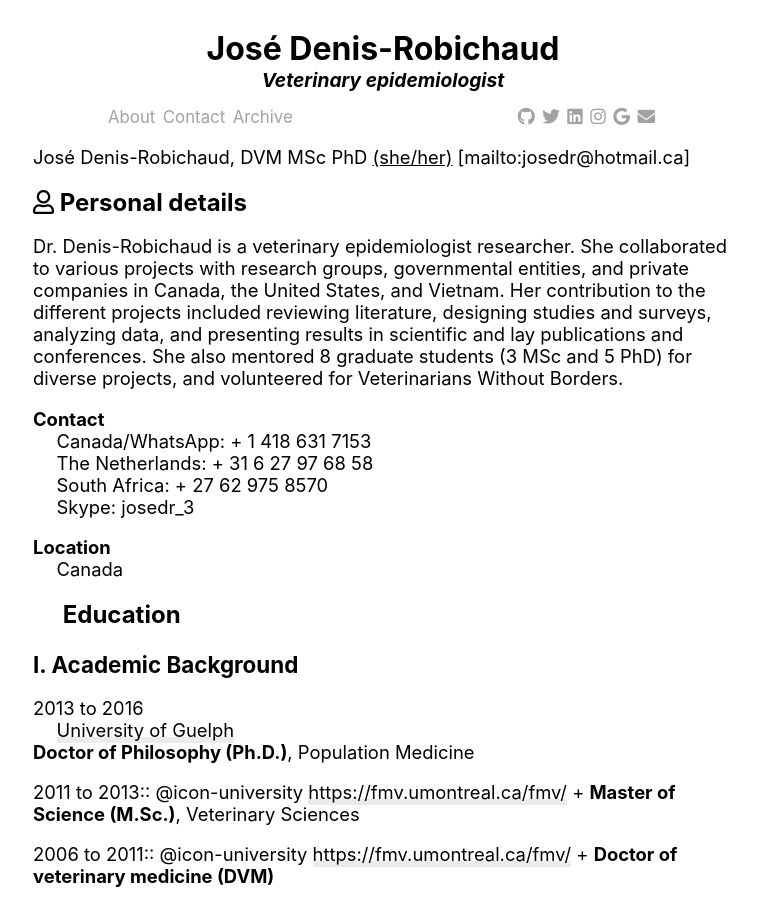
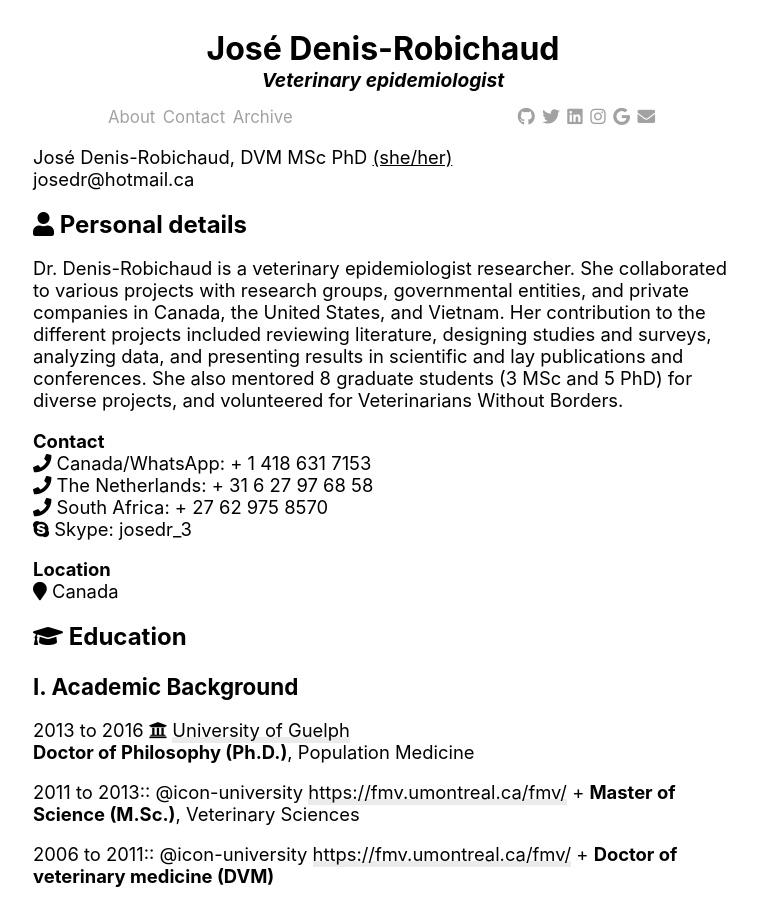
Before and after one commit to PandaSekh/Jekyll-YAMT, a Jekyll site: the page built from about.md, in a window 1280 px wide and 900 px high. Shown: the whole window, without its empty margins (257-1014 px from the left). Built offline with Jekyll 4.4.1, drawn with Linux system fonts in a browser that asks for light colours; nearby versions of some CDN libraries.

Commit message:
Update about.md

```diff
--- a/about.md
+++ b/about.md
@@ -1,13 +1,13 @@
 ---
 layout: default
-title: _curriculum vitae_
+title: about
 ---
 
 José Denis-Robichaud, DVM MSc PhD <u>(she/her)</u>
-[mailto:josedr@hotmail.ca]
+josedr@hotmail.ca
 
 
-## <i class="far fa-user"></i> Personal details
+## <i class="fas fa-user"></i> Personal details
 
 Dr. Denis-Robichaud is a veterinary epidemiologist researcher. She
 collaborated to various projects with research groups, governmental
@@ -19,21 +19,20 @@ mentored 8 graduate students (3 MSc and 5 PhD) for diverse projects,
 and volunteered for Veterinarians Without Borders.
 
 **Contact**
-    <i class="far fa-phone"></i> Canada/WhatsApp: + 1 418 631 7153
-    <i class="far fa-phone"></i> The Netherlands: + 31 6 27 97 68 58
-    <i class="far fa-phone"></i> South Africa: + 27 62 975 8570
-    <i class="far fa-skype"></i> Skype: josedr_3
+   <i class="fas fa-phone"></i> Canada/WhatsApp: + 1 418 631 7153
+   <i class="fas fa-phone"></i> The Netherlands: + 31 6 27 97 68 58
+   <i class="fas fa-phone"></i> South Africa: + 27 62 975 8570
+   <i class="fab fa-skype"></i> Skype: josedr_3
 
 **Location**
-    <i class="far fa-map-marker"></i> Canada
+    <i class="fas fa-map-marker"></i> Canada
 
-## <i class="far fa-graduation-cap"></i> Education
+## <i class="fas fa-graduation-cap"></i> Education
 
 ### I. Academic Background
 
-2013 to 2016
-    <i class="far fa-university"></i> [University of Guelph](https://ovc.uoguelph.ca/population-medicine/department-population-medicine)
-    **Doctor of Philosophy (Ph.D.)**, Population Medicine
+2013 to 2016   <i class="fas fa-university"></i> [University of Guelph](https://ovc.uoguelph.ca/population-medicine/department-population-medicine)
+               **Doctor of Philosophy (Ph.D.)**, Population Medicine
 
 2011 to 2013::
 @icon-university [https://fmv.umontreal.ca/fmv/](Université de Montréal) +
```
